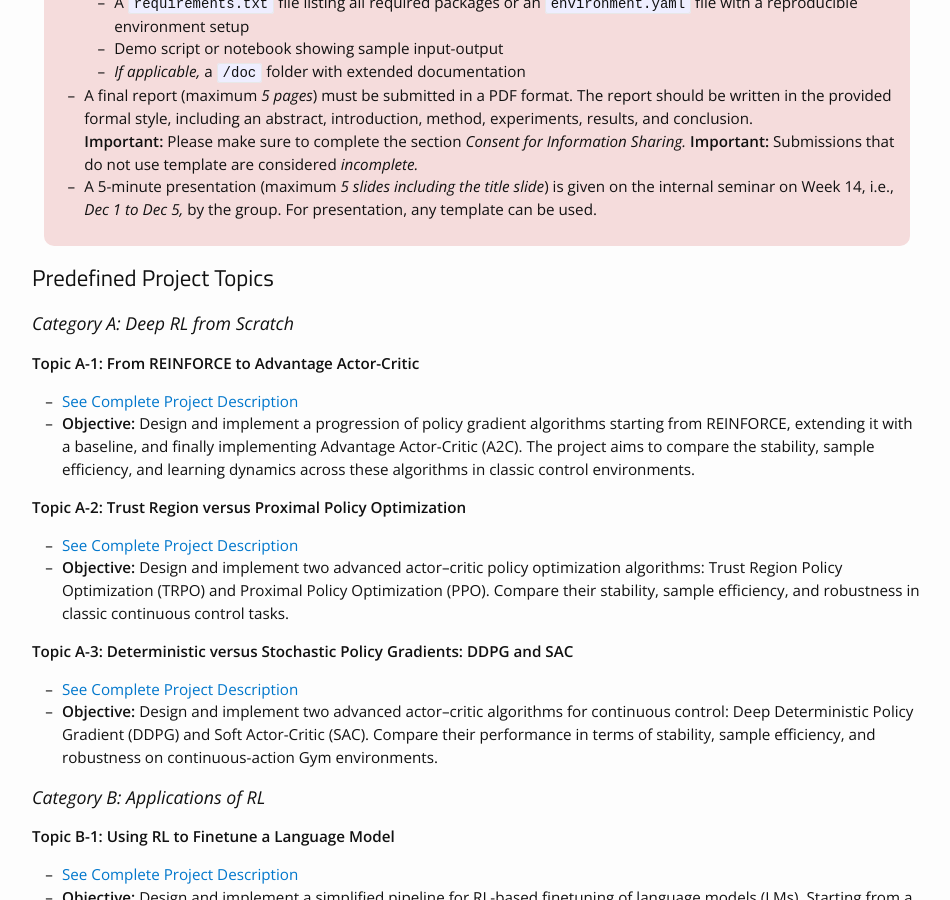
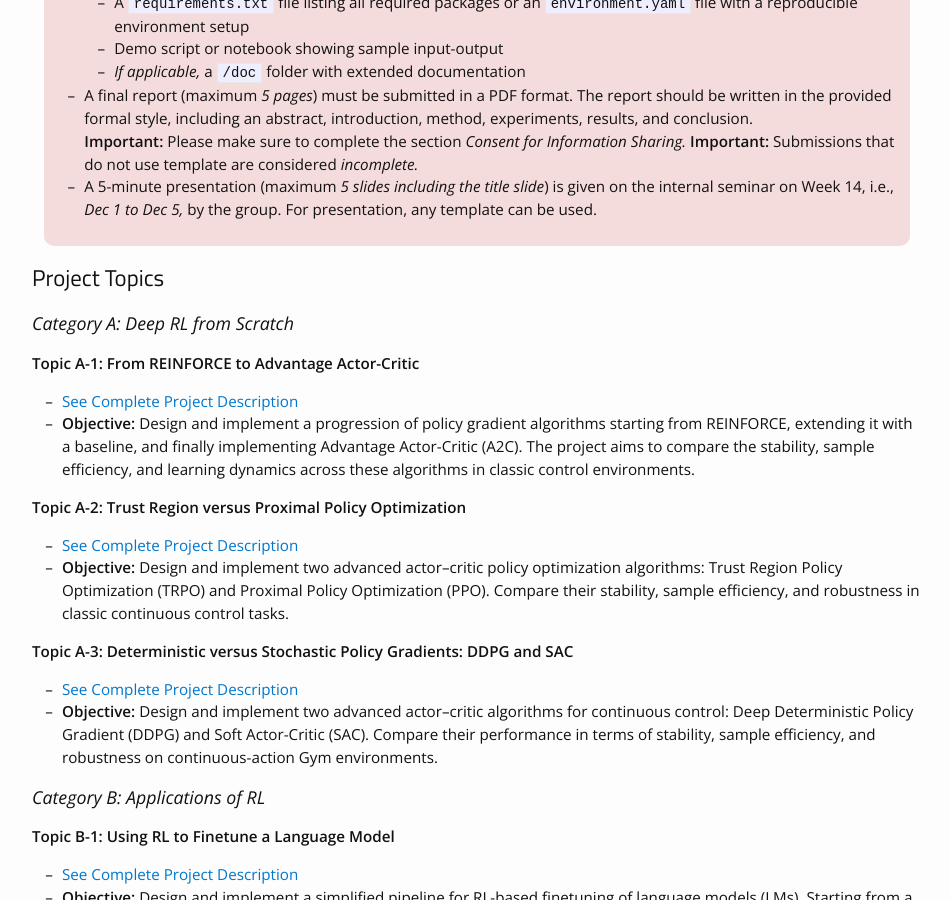
Before and after one commit to bereyhi-courses/rl-utoronto, a Jekyll site: the page built from project.md, in a window 1280 px wide and 900 px high, scrolled down 1047 px. Shown: the whole window, without its empty margins (163-1113 px from the left). Built offline with Jekyll 4.4.1, drawn with Linux system fonts in a browser that asks for light colours; nearby versions of some CDN libraries.

```diff
--- a/project.md
+++ b/project.md
@@ -45,7 +45,7 @@
 </div>
 </p>
 
-## Predefined Project Topics
+## Project Topics
 
 
 ### Category A: _Deep RL from Scratch_
```
